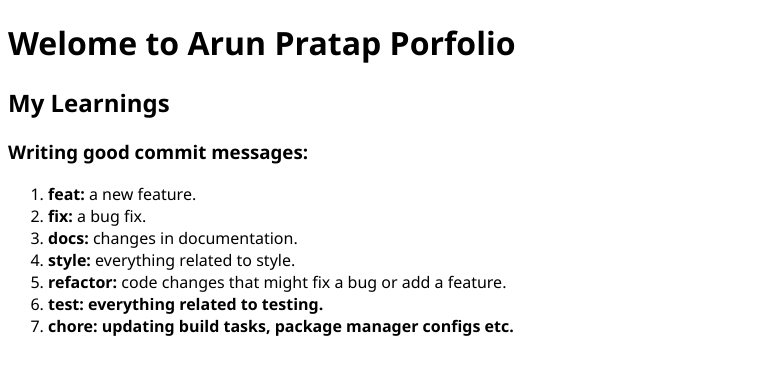
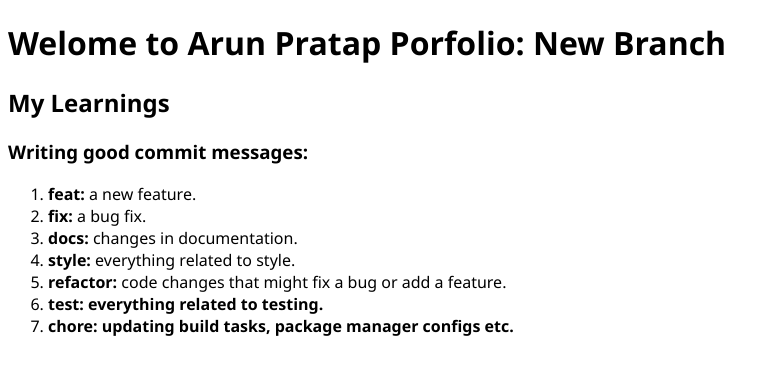
Before and after one commit to arun-pratap/arun-pratap-portfolio, a plain HTML site: page index.html in a window 1280 px wide. Shown: the whole page, without its empty margins (0-779 px from the left). Drawn offline with Linux system fonts and the light colour scheme.

```diff
--- a/index.html
+++ b/index.html
@@ -6,7 +6,8 @@
     <title>Document</title>
 </head>
 <body style="font-family:'Segoe UI', Tahoma, Geneva, Verdana, sans-serif">
-    <h1> Welome to Arun Pratap Porfolio</h1>
+    <h1> Welome to Arun Pratap Porfolio: New Branch</h1>
+
     <h2><underline>My Learnings</underline></h2>
     <h3>Writing good commit messages:</h3>
     <ol>
```
